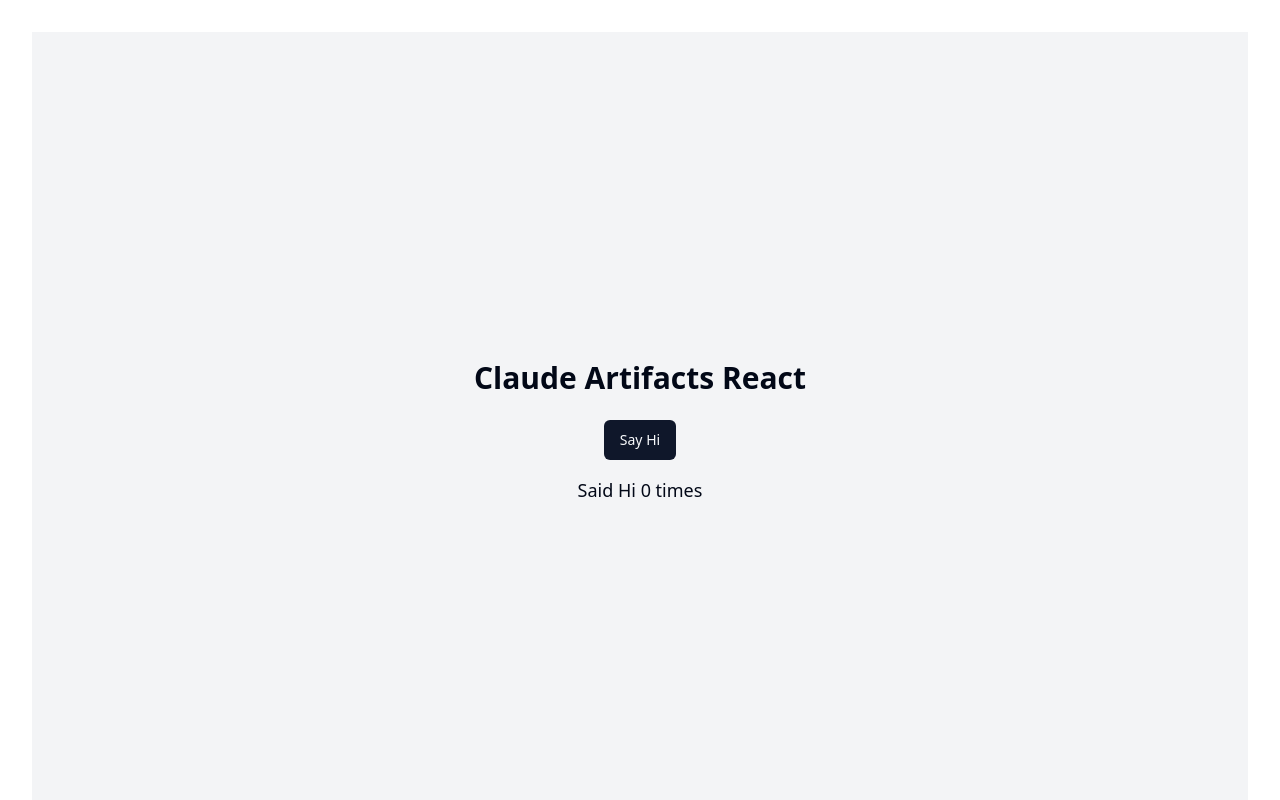
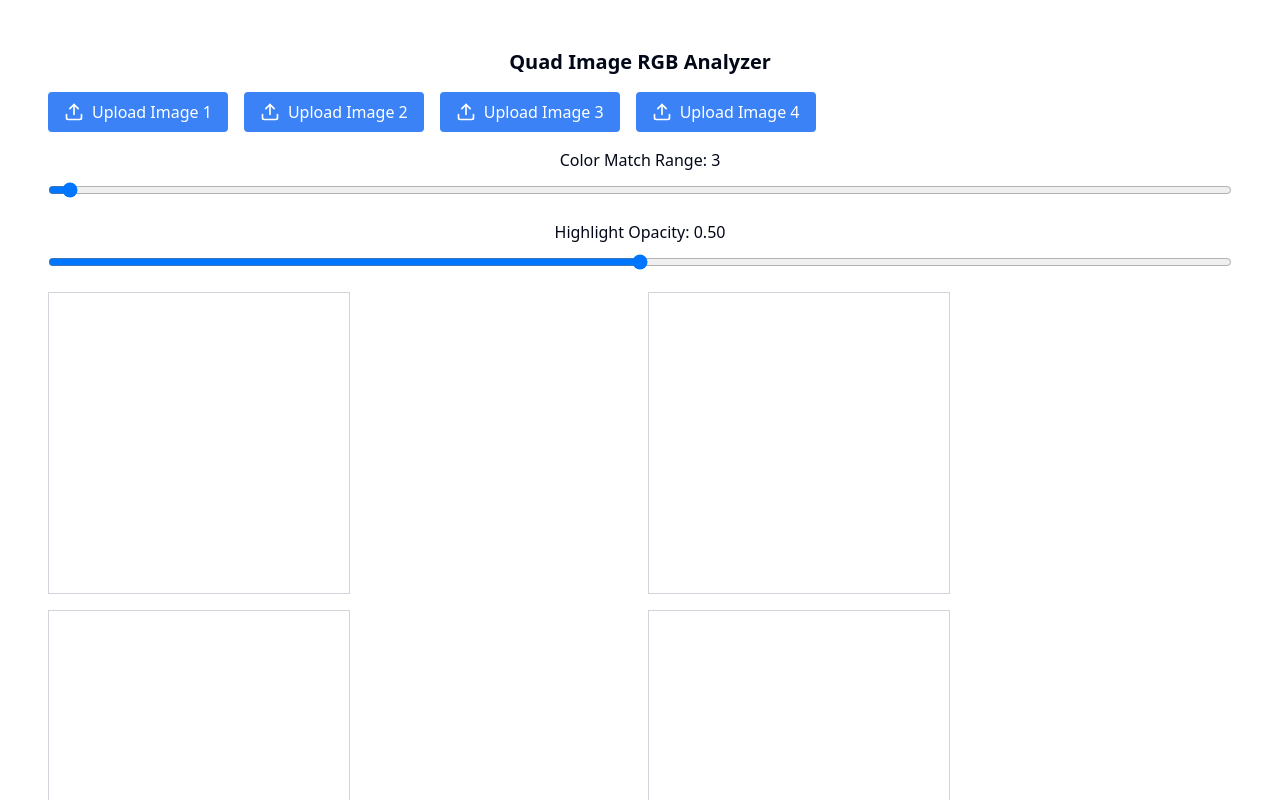
Before and after one commit to darien-schettler/dinov2-dense-matching-visualization, a React (Vite) app: page / in a window 1280 px wide. Shown: the top 800 px of the page. Built offline with nearby package versions, Linux system fonts and the light colour scheme.

Commit message:
Update ArtifactCode.jsx

```diff
--- a/src/ArtifactCode.jsx
+++ b/src/ArtifactCode.jsx
@@ -1,27 +1,235 @@
-import React, { useState } from "react";
-import { Button } from "@/components/ui/button";
+import React, { useState, useRef, useEffect } from 'react';
+import { Upload } from 'lucide-react';
 
-const App = () => {
-  const [count, setCount] = useState(0);
+const ImageRGBAnalyzer = () => {
+  const [rgb, setRgb] = useState({ r: 0, g: 0, b: 0 });
+  const [activeCanvas, setActiveCanvas] = useState(null);
+  const [position, setPosition] = useState({ x: 0, y: 0 });
+  const [images, setImages] = useState([null, null, null, null]);
+  const [range, setRange] = useState(3);
+  const [opacity, setOpacity] = useState(0.5);
+  const canvasRefs = [useRef(null), useRef(null), useRef(null), useRef(null)];
+  const originalImageData = [useRef(null), useRef(null), useRef(null), useRef(null)];
 
-  const handleClick = () => {
-    setCount(count + 1);
+  const resizeImage = (img) => {
+    const canvas = document.createElement('canvas');
+    const ctx = canvas.getContext('2d');
+    const MAX_SIZE = 300;
+    let width = img.width;
+    let height = img.height;
+
+    if (width > height) {
+      if (width > MAX_SIZE) {
+        height *= MAX_SIZE / width;
+        width = MAX_SIZE;
+      }
+    } else {
+      if (height > MAX_SIZE) {
+        width *= MAX_SIZE / height;
+        height = MAX_SIZE;
+      }
+    }
+
+    canvas.width = MAX_SIZE;
+    canvas.height = MAX_SIZE;
+
+    ctx.fillStyle = 'white';
+    ctx.fillRect(0, 0, MAX_SIZE, MAX_SIZE);
+
+    const x = (MAX_SIZE - width) / 2;
+    const y = (MAX_SIZE - height) / 2;
+
+    ctx.drawImage(img, x, y, width, height);
+
+    return canvas;
+  };
+
+  useEffect(() => {
+    images.forEach((image, index) => {
+      if (image) {
+        const canvas = canvasRefs[index].current;
+        const ctx = canvas.getContext('2d');
+        const resizedCanvas = resizeImage(image);
+        canvas.width = resizedCanvas.width;
+        canvas.height = resizedCanvas.height;
+        ctx.drawImage(resizedCanvas, 0, 0);
+        originalImageData[index].current = ctx.getImageData(0, 0, canvas.width, canvas.height);
+      }
+    });
+  }, [images]);
+
+  const handleImageUpload = (index) => (e) => {
+    const file = e.target.files[0];
+    if (file) {
+      const reader = new FileReader();
+      reader.onload = (e) => {
+        const img = new Image();
+        img.onload = () => {
+          setImages(prevImages => {
+            const newImages = [...prevImages];
+            newImages[index] = img;
+            return newImages;
+          });
+        };
+        img.src = e.target.result;
+      };
+      reader.readAsDataURL(file);
+    }
+  };
+
+  const isColorInRange = (color1, color2, range) => {
+    return Math.abs(color1.r - color2.r) <= range &&
+           Math.abs(color1.g - color2.g) <= range &&
+           Math.abs(color1.b - color2.b) <= range;
+  };
+
+  const handleMouseMove = (canvasIndex) => (e) => {
+    if (!images[canvasIndex]) return;
+    const canvas = canvasRefs[canvasIndex].current;
+    const rect = canvas.getBoundingClientRect();
+    const x = Math.floor(e.clientX - rect.left);
+    const y = Math.floor(e.clientY - rect.top);
+    const ctx = canvas.getContext('2d');
+
+    // Reset all images to original state
+    canvasRefs.forEach((canvasRef, index) => {
+      if (images[index]) {
+        const ctx = canvasRef.current.getContext('2d');
+        ctx.putImageData(originalImageData[index].current, 0, 0);
+      }
+    });
+
+    // Get RGB of current pixel
+    const imageData = ctx.getImageData(x, y, 1, 1);
+    const data = imageData.data;
+    const currentRGB = { r: data[0], g: data[1], b: data[2] };
+    setRgb(currentRGB);
+    setPosition({ x, y });
+    setActiveCanvas(canvasIndex);
+
+    // Highlight matching pixels in all images
+    canvasRefs.forEach((canvasRef, index) => {
+      if (images[index]) {
+        const ctx = canvasRef.current.getContext('2d');
+        const fullImageData = ctx.getImageData(0, 0, canvasRef.current.width, canvasRef.current.height);
+        for (let i = 0; i < fullImageData.data.length; i += 4) {
+          const pixelRGB = {
+            r: fullImageData.data[i],
+            g: fullImageData.data[i + 1],
+            b: fullImageData.data[i + 2]
+          };
+          if (isColorInRange(currentRGB, pixelRGB, range)) {
+            fullImageData.data[i] = Math.round(fullImageData.data[i] * (1 - opacity) + 255 * opacity);
+            fullImageData.data[i + 1] = Math.round(fullImageData.data[i + 1] * (1 - opacity) + 255 * opacity);
+            fullImageData.data[i + 2] = Math.round(fullImageData.data[i + 2] * (1 - opacity) + 255 * opacity);
+          }
+        }
+        ctx.putImageData(fullImageData, 0, 0);
+      }
+    });
+  };
+
+  const handleMouseLeave = () => {
+    canvasRefs.forEach((canvasRef, index) => {
+      if (images[index]) {
+        const ctx = canvasRef.current.getContext('2d');
+        ctx.putImageData(originalImageData[index].current, 0, 0);
+      }
+    });
+    setActiveCanvas(null);
+  };
+
+  const handleRangeChange = (e) => {
+    setRange(Number(e.target.value));
+  };
+
+  const handleOpacityChange = (e) => {
+    setOpacity(Number(e.target.value));
   };
 
   return (
-    <div className="flex flex-col items-center justify-center min-h-screen bg-gray-100">
-      <div className="text-center">
-        <h1 className="text-3xl font-bold mb-6">Claude Artifacts React</h1>
-        <Button
-          onClick={handleClick}
-          className="mb-4"
-        >
-          Say Hi
-        </Button>
-        <p className="text-lg">Said Hi {count} times</p>
+    <div className="p-4">
+      <h2 className="text-xl font-bold mb-4">Quad Image RGB Analyzer</h2>
+      <div className="mb-4 flex flex-wrap gap-4">
+        {[0, 1, 2, 3].map(index => (
+          <div key={index}>
+            <label htmlFor={`image-upload-${index}`} className="cursor-pointer inline-flex items-center px-4 py-2 bg-blue-500 text-white rounded hover:bg-blue-600">
+              <Upload className="mr-2" size={20} />
+              Upload Image {index + 1}
+            </label>
+            <input
+              id={`image-upload-${index}`}
+              type="file"
+              accept="image/*"
+              onChange={handleImageUpload(index)}
+              className="hidden"
+            />
+          </div>
+        ))}
       </div>
+      <div className="mb-4">
+        <label htmlFor="range-input" className="block mb-2">
+          Color Match Range: {range}
+        </label>
+        <input
+          id="range-input"
+          type="range"
+          min="0"
+          max="255"
+          value={range}
+          onChange={handleRangeChange}
+          className="w-full"
+        />
+      </div>
+      <div className="mb-4">
+        <label htmlFor="opacity-input" className="block mb-2">
+          Highlight Opacity: {opacity.toFixed(2)}
+        </label>
+        <input
+          id="opacity-input"
+          type="range"
+          min="0"
+          max="1"
+          step="0.01"
+          value={opacity}
+          onChange={handleOpacityChange}
+          className="w-full"
+        />
+      </div>
+      <div className="grid grid-cols-2 gap-4">
+        {[0, 1, 2, 3].map(index => (
+          <div key={index} className="relative inline-block">
+            <canvas
+              ref={canvasRefs[index]}
+              onMouseMove={handleMouseMove(index)}
+              onMouseLeave={handleMouseLeave}
+              className="border border-gray-300"
+              width="300"
+              height="300"
+            />
+            {images[index] && activeCanvas === index && (
+              <div
+                className="absolute bg-white border border-gray-300 p-2 rounded shadow-md"
+                style={{ left: position.x + 10, top: position.y + 10 }}
+              >
+                RGB: ({rgb.r}, {rgb.g}, {rgb.b})
+              </div>
+            )}
+          </div>
+        ))}
+      </div>
+      {images.some(img => !img) && (
+        <p className="mt-4">
+          Please upload all four images to begin analysis. Images will be resized to fit within 300x300 squares.
+        </p>
+      )}
+      {images.every(img => img) && (
+        <p className="mt-4">
+          Hover over any image to see RGB values. Pixels with similar RGB values (within the specified range) will be highlighted with adjustable opacity in all images.
+        </p>
+      )}
     </div>
   );
 };
 
-export default App;
+export default ImageRGBAnalyzer;
```
